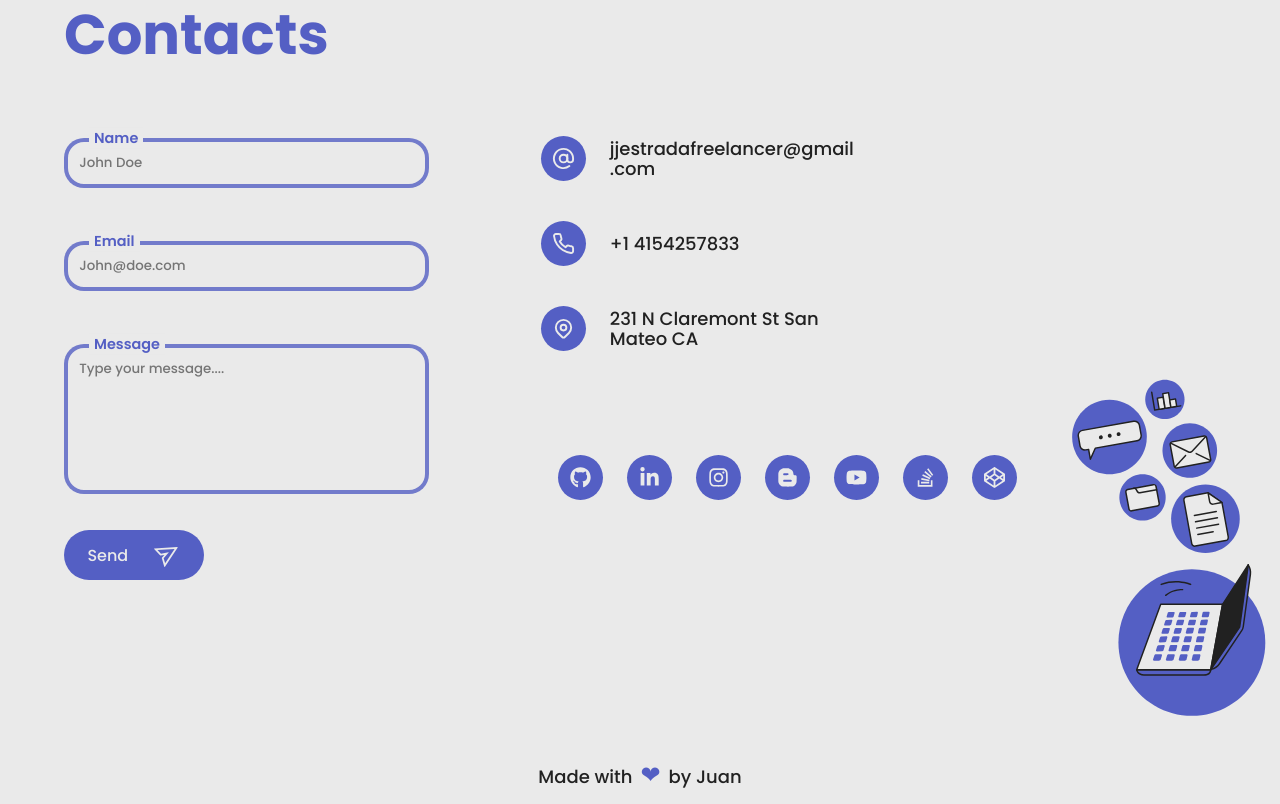
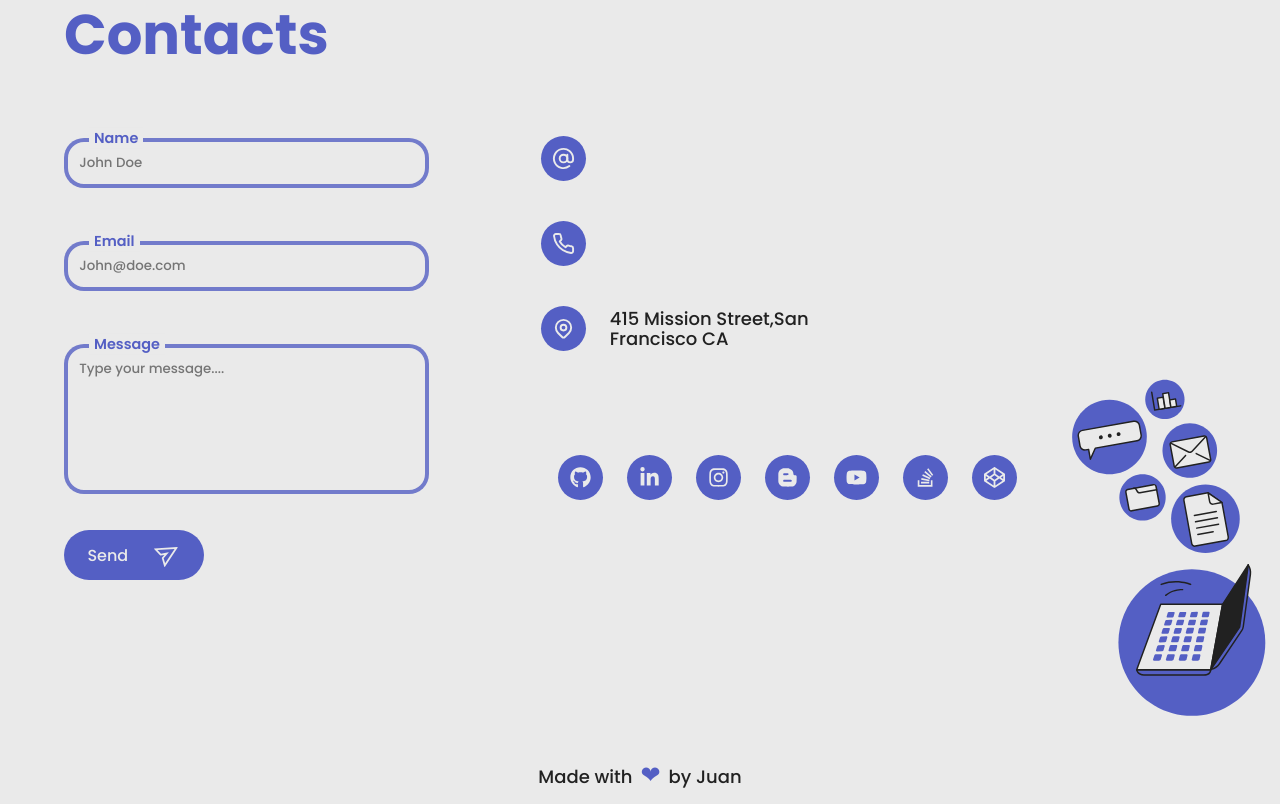
Before and after one commit to jjestrada2/JuanJoseEstradaCom, a React (Create React App) app: page / in a window 1280 px wide. Shown: the part 7040-7844 px from the top of the page. Built offline with nearby package versions, Linux system fonts and the light colour scheme; a web font is replaced by a local one.

Commit message:
Update contactsData.js

```diff
--- a/src/data/contactsData.js
+++ b/src/data/contactsData.js
@@ -1,7 +1,7 @@
 export const contactsData = {
-    email: 'jjestradafreelancer@gmail.com',
-    phone: '+1 4154257833',
-    address: '231 N Claremont St San Mateo CA',
+    email: '',
+    phone: '',
+    address: ' 415 Mission Street,San Francisco CA',
 
     sheetAPI: 'https://sheetdb.io/api/v1/atpx5uuknmll2'
 }
```
